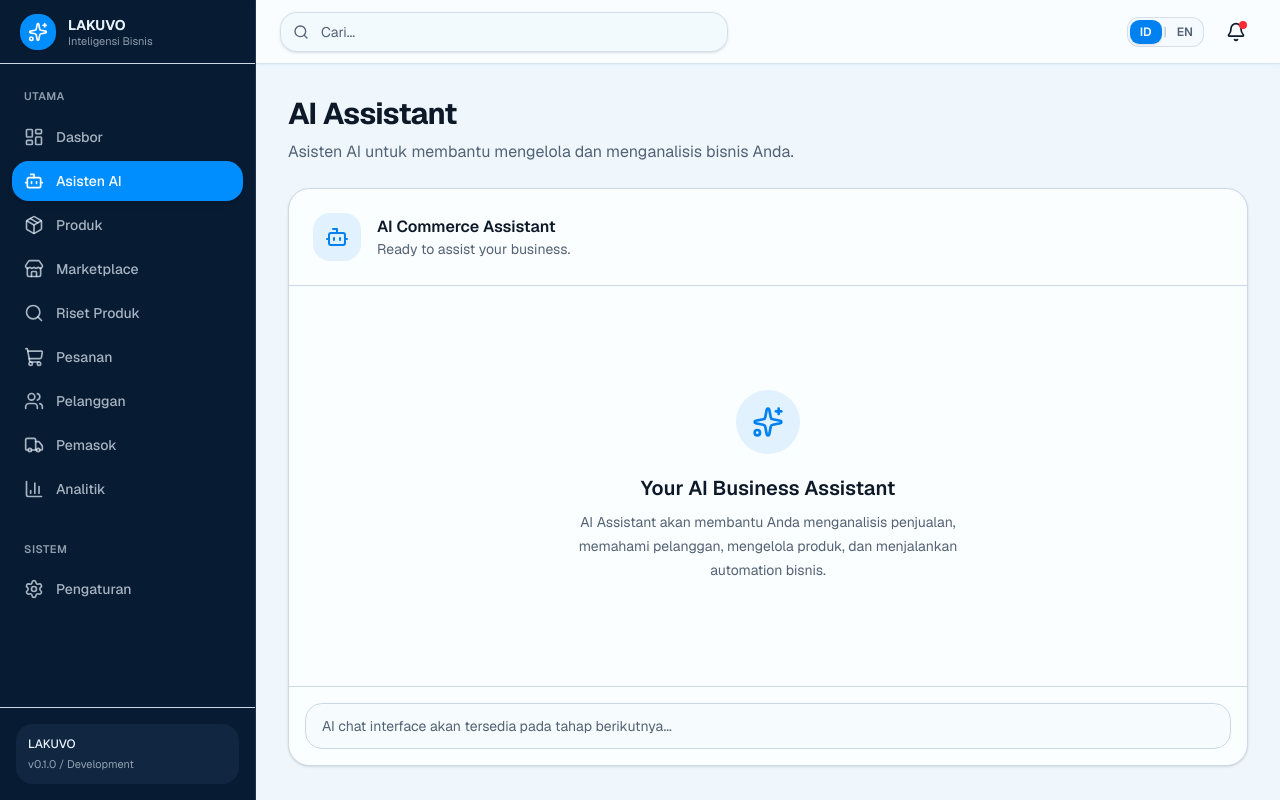
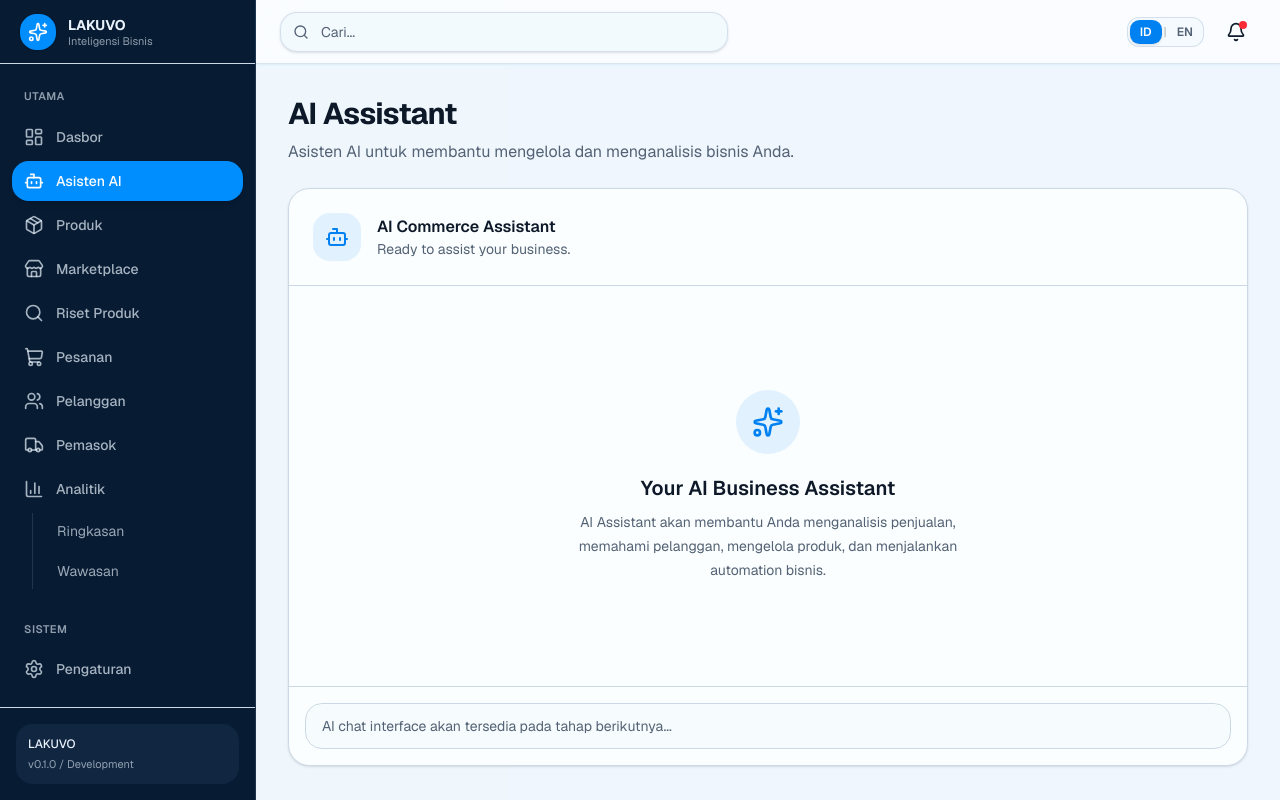
Before and after one commit to muhsyahputra54-debug/AICommerceOS, a Next.js app in the folder apps/web/: page /ai in a window 1280 px wide. Built offline with nearby package versions, Linux system fonts and the light colour scheme; no server answers.

Commit message:
feat: add analytics navigation submenu

```diff
--- a/apps/web/src/components/layout/MobileSidebar.tsx
+++ b/apps/web/src/components/layout/MobileSidebar.tsx
@@ -38,6 +38,10 @@ type NavigationItem = {
   key: NavigationItemKey;
   icon: LucideIcon;
   href: string;
+  children?: Array<{
+    key: NavigationItemKey;
+    href: string;
+  }>;
 };
 
 const menus = [
@@ -85,6 +89,16 @@ const menus = [
     key: "analytics",
     icon: BarChart3,
     href: "/analytics",
+    children: [
+      {
+        key: "analyticsOverview",
+        href: "/analytics",
+      },
+      {
+        key: "analyticsIntelligence",
+        href: "/analytics/intelligence",
+      },
+    ],
   },
   {
     key: "settings",
@@ -158,7 +172,75 @@ export default function MobileSidebar({
             const isActive =
               item.href === "/"
                 ? pathname === "/"
-                : pathname.startsWith(item.href);
+                : pathname.startsWith(
+                    item.href,
+                  );
+
+            if (item.children?.length) {
+              return (
+                <div
+                  key={item.key}
+                  className="space-y-1"
+                >
+                  <Link
+                    href={item.href}
+                    onClick={onClose}
+                    className={`flex items-center gap-3 rounded-xl px-3 py-3 text-sm font-medium ${
+                      isActive
+                        ? "text-sidebar-foreground"
+                        : "text-sidebar-foreground/70"
+                    }`}
+                  >
+                    <Icon className="h-5 w-5 shrink-0" />
+
+                    <span>
+                      {
+                        dictionary.navigation.items[
+                          item.key
+                        ]
+                      }
+                    </span>
+                  </Link>
+
+                  <div className="ml-5 space-y-1 border-l border-sidebar-border pl-3">
+                    {item.children.map(
+                      (child) => {
+                        const childActive =
+                          child.href ===
+                          "/analytics"
+                            ? pathname ===
+                              "/analytics"
+                            : pathname ===
+                                child.href ||
+                              pathname.startsWith(
+                                `${child.href}/`,
+                              );
+
+                        return (
+                          <Link
+                            key={child.key}
+                            href={child.href}
+                            onClick={onClose}
+                            className={`block rounded-lg px-3 py-2.5 text-sm transition-colors ${
+                              childActive
+                                ? "bg-sidebar-primary text-sidebar-primary-foreground"
+                                : "text-sidebar-foreground/65 hover:bg-sidebar-accent hover:text-sidebar-accent-foreground"
+                            }`}
+                          >
+                            {
+                              dictionary.navigation
+                                .items[
+                                child.key
+                              ]
+                            }
+                          </Link>
+                        );
+                      },
+                    )}
+                  </div>
+                </div>
+              );
+            }
 
             return (
               <Link
@@ -174,7 +256,11 @@ export default function MobileSidebar({
                 <Icon className="h-5 w-5 shrink-0" />
 
                 <span>
-                  {dictionary.navigation.items[item.key]}
+                  {
+                    dictionary.navigation.items[
+                      item.key
+                    ]
+                  }
                 </span>
               </Link>
             );
--- a/apps/web/src/components/layout/Sidebar.tsx
+++ b/apps/web/src/components/layout/Sidebar.tsx
@@ -31,6 +31,10 @@ type NavigationItem = {
   key: NavigationItemKey;
   icon: LucideIcon;
   href: string;
+  children?: Array<{
+    key: NavigationItemKey;
+    href: string;
+  }>;
 };
 
 const mainMenus = [
@@ -78,6 +82,16 @@ const mainMenus = [
     key: "analytics",
     icon: BarChart3,
     href: "/analytics",
+    children: [
+      {
+        key: "analyticsOverview",
+        href: "/analytics",
+      },
+      {
+        key: "analyticsIntelligence",
+        href: "/analytics/intelligence",
+      },
+    ],
   },
 ] satisfies NavigationItem[];
 
@@ -104,6 +118,60 @@ export default function Sidebar() {
       item.href === "/"
         ? pathname === "/"
         : pathname.startsWith(item.href);
+
+    if (item.children?.length) {
+      return (
+        <div
+          key={item.key}
+          className="space-y-1"
+        >
+          <Link
+            href={item.href}
+            className={`group flex items-center gap-3 rounded-xl px-3 py-2.5 text-sm font-medium transition-all ${
+              isActive
+                ? "text-sidebar-foreground"
+                : "text-sidebar-foreground/70 hover:bg-sidebar-accent hover:text-sidebar-accent-foreground"
+            }`}
+          >
+            <Icon className="h-5 w-5 shrink-0" />
+
+            <span>
+              {dictionary.navigation.items[item.key]}
+            </span>
+          </Link>
+
+          <div className="ml-5 space-y-1 border-l border-sidebar-border pl-3">
+            {item.children.map((child) => {
+              const childActive =
+                child.href === "/analytics"
+                  ? pathname === "/analytics"
+                  : pathname === child.href ||
+                    pathname.startsWith(
+                      `${child.href}/`,
+                    );
+
+              return (
+                <Link
+                  key={child.key}
+                  href={child.href}
+                  className={`block rounded-lg px-3 py-2 text-sm transition-colors ${
+                    childActive
+                      ? "bg-sidebar-primary text-sidebar-primary-foreground"
+                      : "text-sidebar-foreground/65 hover:bg-sidebar-accent hover:text-sidebar-accent-foreground"
+                  }`}
+                >
+                  {
+                    dictionary.navigation.items[
+                      child.key
+                    ]
+                  }
+                </Link>
+              );
+            })}
+          </div>
+        </div>
+      );
+    }
 
     return (
       <Link
--- a/apps/web/src/lib/i18n/dictionaries.ts
+++ b/apps/web/src/lib/i18n/dictionaries.ts
@@ -39,6 +39,8 @@ const dictionaries = {
         customers: "Pelanggan",
         suppliers: "Pemasok",
         analytics: "Analitik",
+        analyticsOverview: "Ringkasan",
+        analyticsIntelligence: "Wawasan",
         settings: "Pengaturan",
       },
 
@@ -1395,6 +1397,8 @@ const dictionaries = {
         customers: "Customers",
         suppliers: "Suppliers",
         analytics: "Analytics",
+        analyticsOverview: "Overview",
+        analyticsIntelligence: "Intelligence",
         settings: "Settings",
       },
 
```
